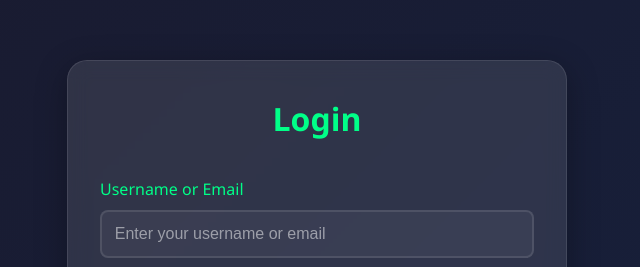
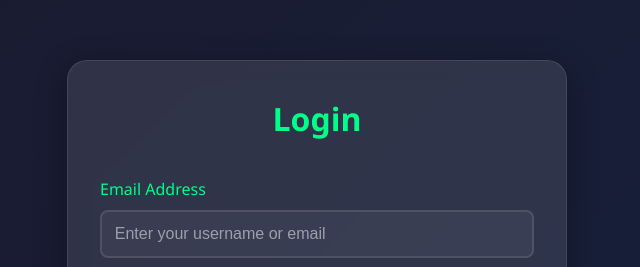
Before and after one commit to shyraniefrance/signup, a plain HTML site: page login.html in a window 1280 px wide. Shown: the part 110-377 px from the top of the page, 323-963 px from the left. Drawn offline with Linux system fonts and the light colour scheme.

Commit message:
login email add

```diff
--- a/login.html
+++ b/login.html
@@ -128,7 +128,7 @@
         <h2 style="text-align: center; color: #00ff88; margin-bottom: 2rem; font-size: 2rem;">Login</h2>
         <form id="login-form">
             <div class="form-group">
-                <label for="identifier">Username or Email</label>
+                <label for="identifier">Email Address</label>
                 <input type="text" id="identifier" name="identifier" placeholder="Enter your username or email" required>
                 <div class="error-message" id="identifier-error"></div>
             </div>
```
